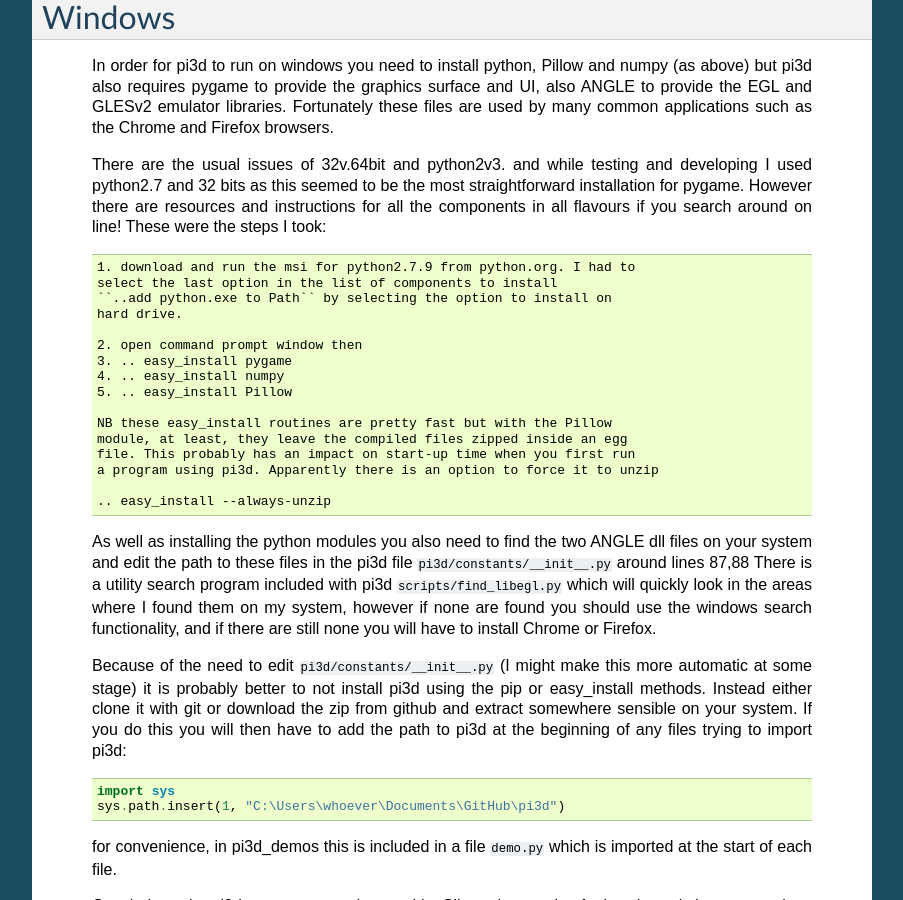
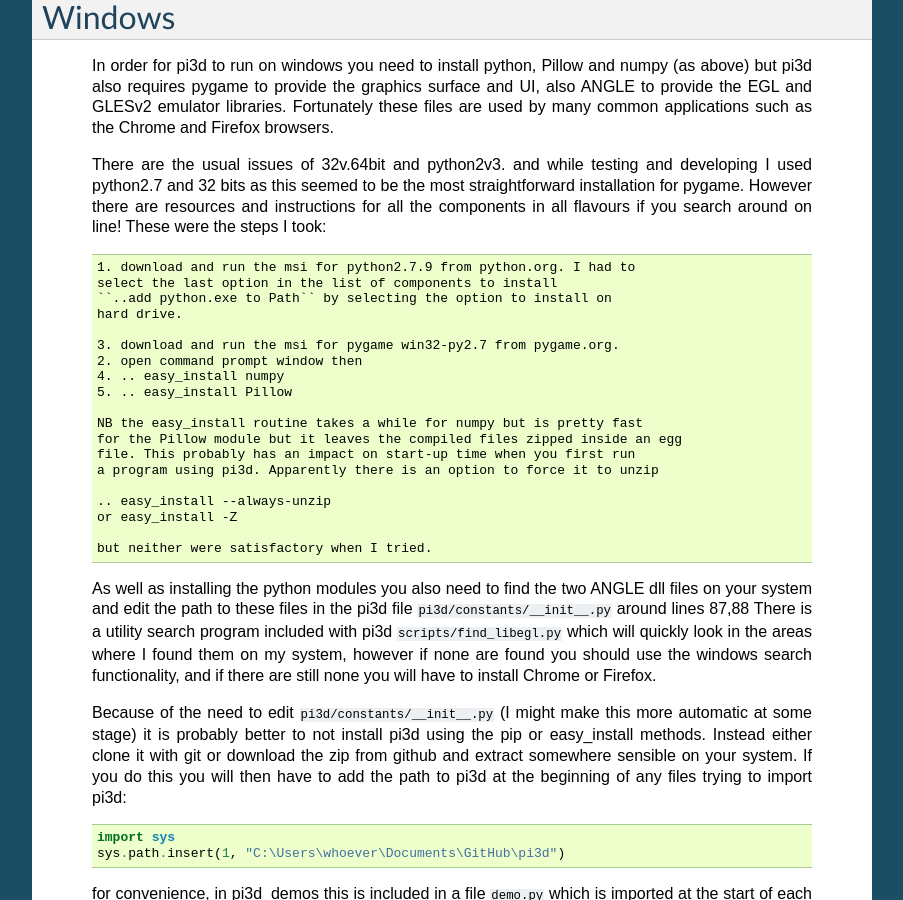
Before and after one commit to pi3d/pi3d.github.com, a Sphinx documentation site: the page built from sphinx/ReadMe.rst, in a window 1280 px wide and 900 px high, scrolled down 7996 px. Shown: the whole window, without its empty margins (198-1101 px from the left). Built offline with Sphinx 7.4.7, drawn with Linux system fonts in a browser that asks for light colours.

Commit message:
correct instructions for installing pygame

```diff
--- a/sphinx/ReadMe.rst
+++ b/sphinx/ReadMe.rst
@@ -302,17 +302,20 @@ Windows
     ``..add python.exe to Path`` by selecting the option to install on
     hard drive.
 
+    3. download and run the msi for pygame win32-py2.7 from pygame.org.
     2. open command prompt window then
-    3. .. easy_install pygame
     4. .. easy_install numpy
     5. .. easy_install Pillow
 
-    NB these easy_install routines are pretty fast but with the Pillow
-    module, at least, they leave the compiled files zipped inside an egg
+    NB the easy_install routine takes a while for numpy but is pretty fast
+    for the Pillow module but it leaves the compiled files zipped inside an egg
     file. This probably has an impact on start-up time when you first run
     a program using pi3d. Apparently there is an option to force it to unzip
 
     .. easy_install --always-unzip
+    or easy_install -Z
+
+    but neither were satisfactory when I tried.
 
   As well as installing the python modules you also need to find the two
   ANGLE dll files on your system and edit the path to these files
```
Also changed, not shown: ReadMe.rst (+6 -3 lines), 4 other files.
